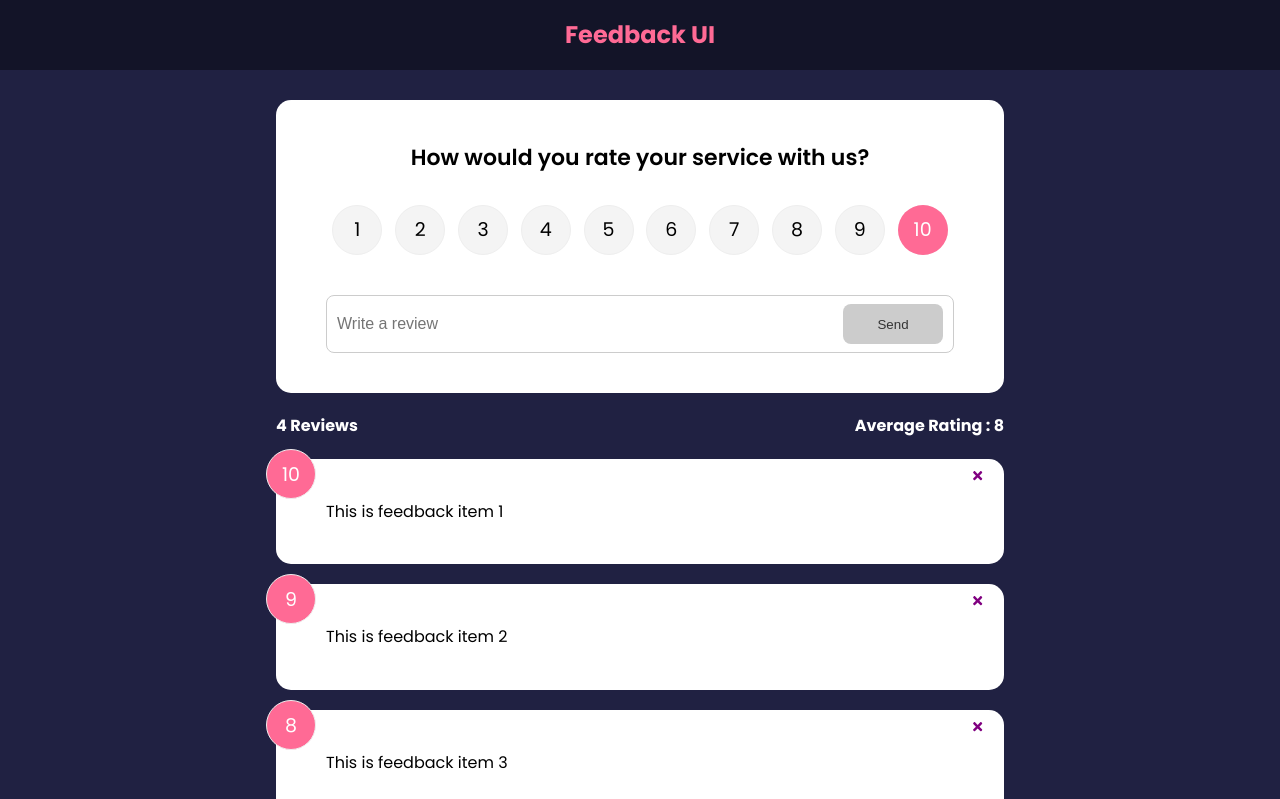
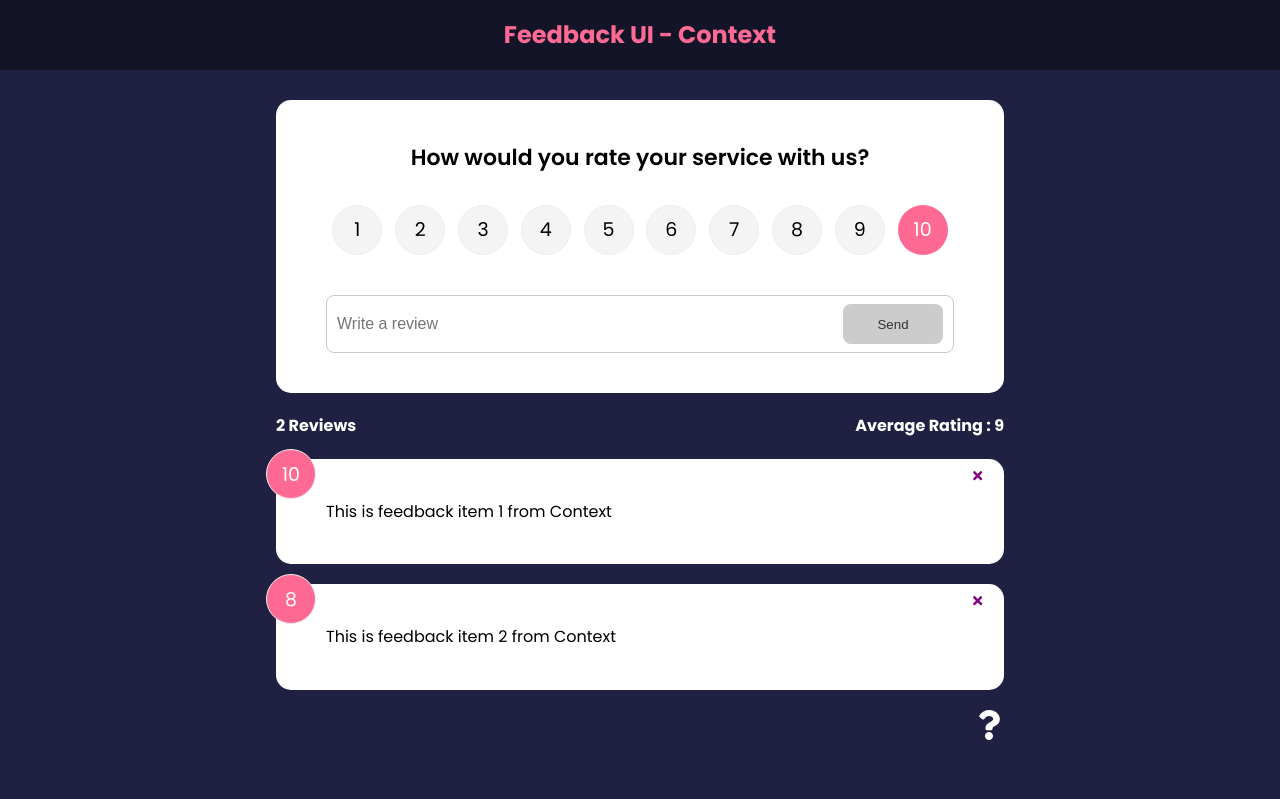
Before and after one commit to vrundanawal/Context-Api, a React (Create React App) app: page / in a window 1280 px wide. Shown: the top 799 px of the page. Built offline with nearby package versions, Linux system fonts and the light colour scheme.

Commit message:
update the list and status component with context

```diff
--- a/src/App.js
+++ b/src/App.js
@@ -39,11 +39,8 @@ const App = () => {
               element={
                 <>
                   <FeedbackForm handleAdd={addFeedback} />
-                  <FeedbackStats feedback={feedback} />
-                  <FeedbackList
-                    feedback={feedback}
-                    handleDelete={deleteFeedback}
-                  />
+                  <FeedbackStats />
+                  <FeedbackList handleDelete={deleteFeedback} />
                 </>
               }
             ></Route>
--- a/src/components/FeedbackList.js
+++ b/src/components/FeedbackList.js
@@ -1,9 +1,11 @@
 import { motion, AnimatePresence } from "framer-motion";
-import React from "react";
+import { useContext } from "react";
 import FeedbackItem from "./FeedbackItem";
-import PropTypes from "prop-types";
 
-const FeedbackList = ({ feedback, handleDelete }) => {
+import feedbackContext from "../context/FeedbackContext";
+
+const FeedbackList = ({ handleDelete }) => {
+  const { feedback } = useContext(feedbackContext);
   //console.log(feedback);
   if (!feedback || feedback.length === 0) {
     return <p>No FeedBack is available</p>;
@@ -41,15 +43,4 @@ const FeedbackList = ({ feedback, handleDelete }) => {
   );
 };
 
-FeedbackList.propTypes = {
-  //feedback: PropTypes.array.isRequired,
-  feedback: PropTypes.arrayOf(
-    PropTypes.shape({
-      id: PropTypes.number.isRequired,
-      text: PropTypes.string.isRequired,
-      rating: PropTypes.number.isRequired,
-    })
-  ),
-};
-
 export default FeedbackList;
--- a/src/components/FeedbackStats.js
+++ b/src/components/FeedbackStats.js
@@ -1,7 +1,10 @@
 import React from "react";
-import PropTypes from "prop-types";
+import { useContext } from "react";
 
-const FeedbackStats = ({ feedback }) => {
+import feedbackContext from "../context/FeedbackContext";
+
+const FeedbackStats = () => {
+  const { feedback } = useContext(feedbackContext);
   //calculate the rating average
   let average =
     feedback.reduce((acc, curr) => {
@@ -17,8 +20,4 @@ const FeedbackStats = ({ feedback }) => {
   );
 };
 
-FeedbackStats.propTypes = {
-  feedback: PropTypes.array.isRequired,
-};
-
 export default FeedbackStats;
--- a/src/components/Header.js
+++ b/src/components/Header.js
@@ -16,7 +16,7 @@ const Header = ({ text, bgColor, textColor }) => {
 };
 
 Header.defaultProps = {
-  text: "Feedback UI",
+  text: "Feedback UI - Context ",
   bgColor: "rgba(0,0,0,0.4)",
   textColor: "#ff6a95",
 };
--- a/src/context/FeedbackContext.js
+++ b/src/context/FeedbackContext.js
@@ -9,6 +9,11 @@ export const FeedbackProvider = ({ children }) => {
       rating: 10,
       text: "This is feedback item 1 from Context ",
     },
+    {
+      id: 2,
+      rating: 8,
+      text: "This is feedback item 2 from Context ",
+    },
   ]);
   return (
     <feedbackContext.Provider value={{ feedback: feedback }}>
```
